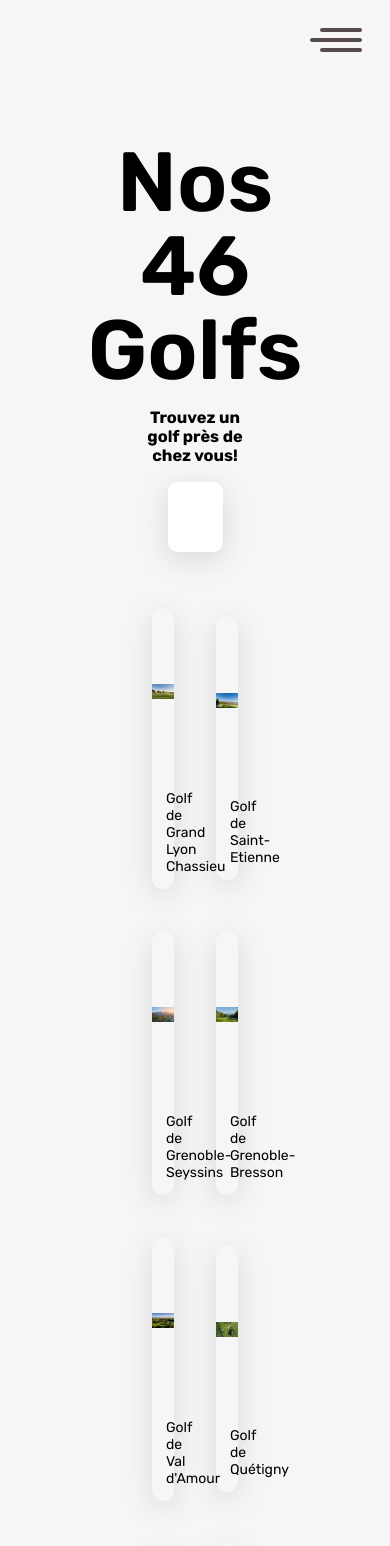
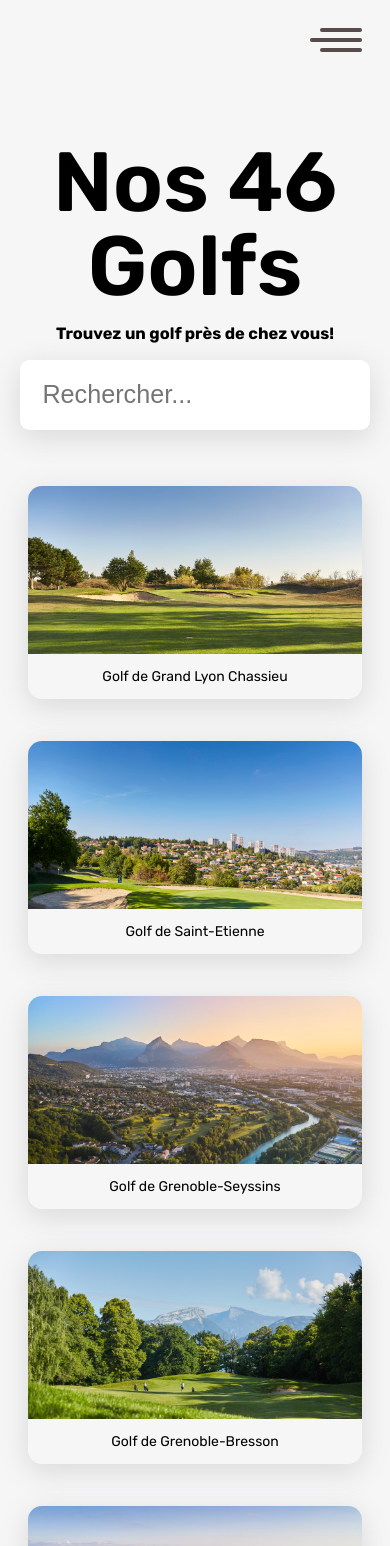
Before and after one commit to PMcht/BlueGreenRework, a React (Vite) app: page /Nos-Golfs in a window 390 px wide. Shown: the top 1546 px of the page. Built offline with nearby package versions, Linux system fonts and the light colour scheme.

Commit message:
Responsiveness V2

```diff
--- a/src/App.scss
+++ b/src/App.scss
@@ -53,7 +53,7 @@ a{
     margin: 4rem auto;
 }
 .topMargin{
-    margin: 10rem;;
+    margin-top: 10rem;;
 }
 
 
--- a/src/pages/GolfList/GolfList.jsx
+++ b/src/pages/GolfList/GolfList.jsx
@@ -52,7 +52,7 @@ const GolfList = () => {
   return (
     <>
 
-        <div id="GolfList" className='flex center justify fullWidth flex-h margin topMargin'>
+        <div id="GolfList" className='flex center justify flex-h margin topMargin'>
 
             <h1>Nos 46 Golfs</h1>
             <h3>Trouvez un golf près de chez vous!</h3>
@@ -64,7 +64,7 @@ const GolfList = () => {
 
             ) : (
 
-                <TransitionGroup className='flex center justify-center flex-wrap margin' id="golfContainer">
+                <TransitionGroup className='margin' id="golfContainer">
                 {GolfFiltered.map((golf) => {
                 return (
 
--- a/src/pages/GolfList/GolfList.scss
+++ b/src/pages/GolfList/GolfList.scss
@@ -1,9 +1,12 @@
 #golfContainer{
     width: 100%;
     gap: 3rem;
+    padding: 0 2rem;
+    display: grid;
+    grid-template-columns: repeat(auto-fill, minmax(min(20rem, 100%), 1fr));
 
     .golfCard{
-        width: 20%;
+        width: 100%;
         border-radius: 1rem;
         box-shadow: rgba(100, 100, 111, 0.2) 0px 7px 29px 0px;
         height: fit-content;
@@ -31,6 +34,7 @@
 
 input {
     height: 5rem;
+    min-width: 25rem;
     width: 50%;
     border: 0;
     color: #2f2f2f;
```
